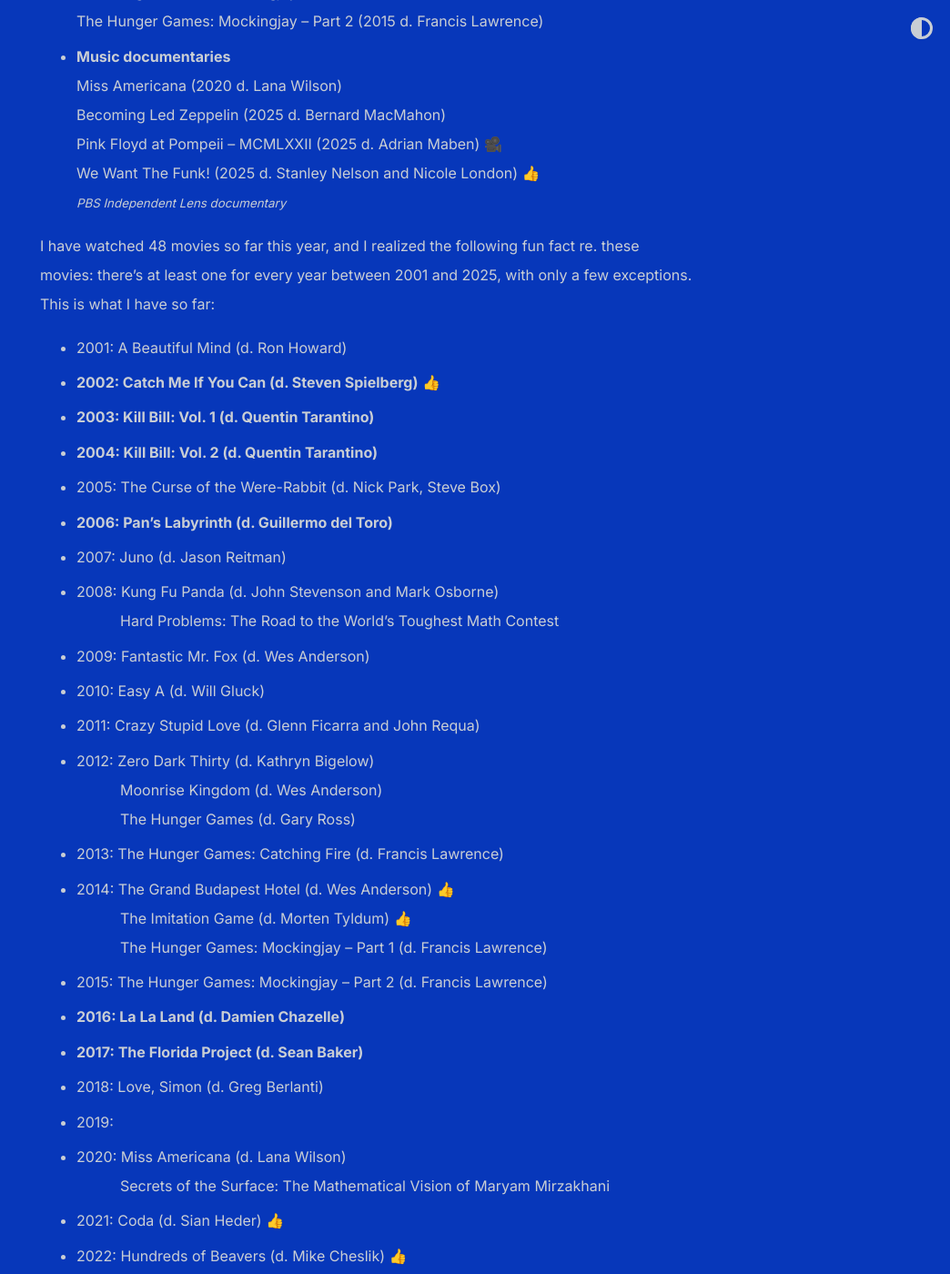
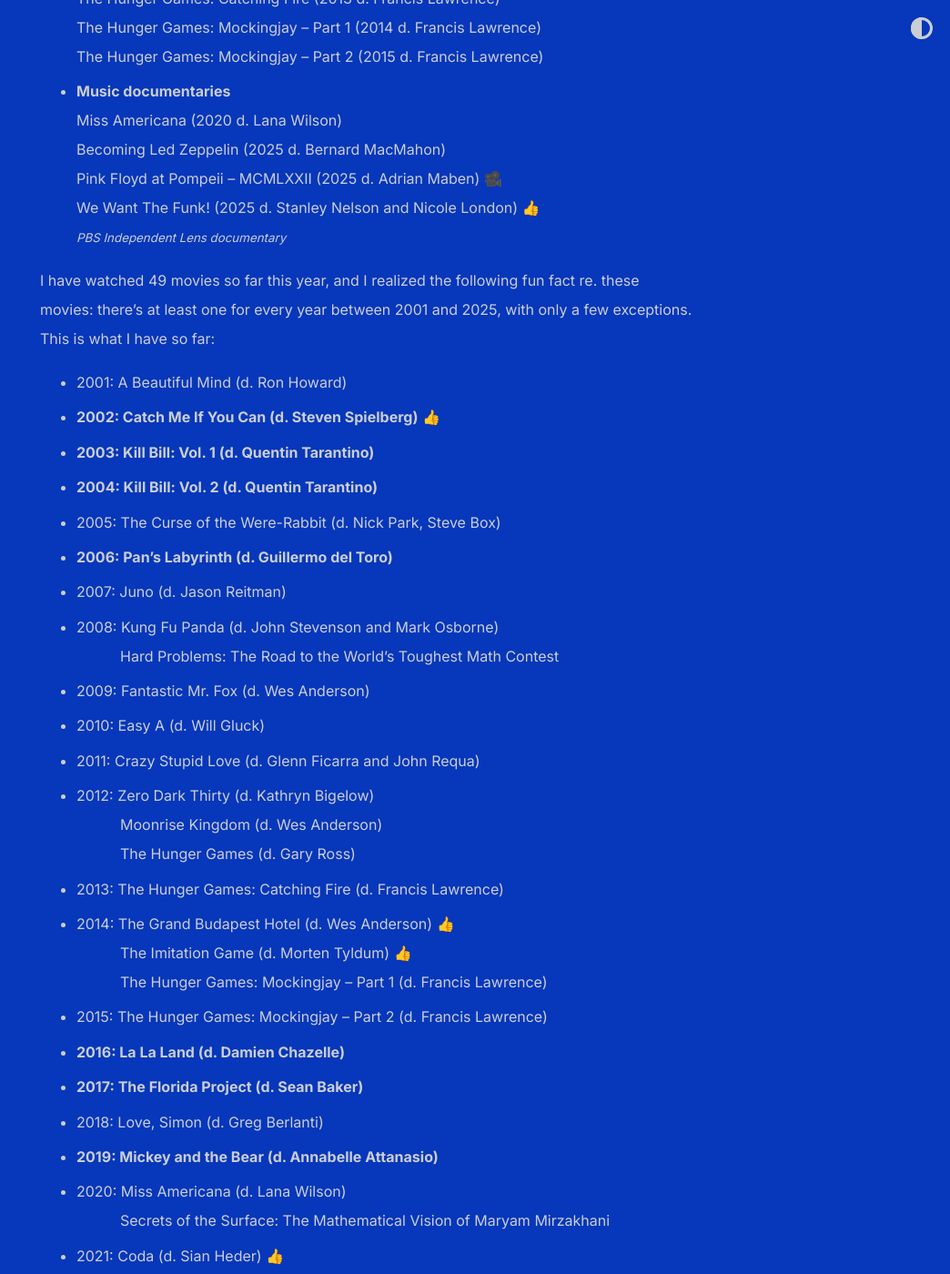
Before and after one commit to shihankanungo/shihankanungo.github.io, a Jekyll site: the page built from movies.md, in a window 1280 px wide and 1400 px high, scrolled down 2975 px. Shown: the whole window at 91% size, without its empty margins (236-1280 px from the left). Built offline with Jekyll 4.4.1, drawn with Linux system fonts in a browser that asks for light colours; some of the changed text lies outside the part shown.

Commit message:
Update movies.md

```diff
--- a/movies.md
+++ b/movies.md
@@ -35,6 +35,7 @@
 - La La Land (2016 d. Damien Chazelle)
 - The Florida Project (2017 d. Sean Baker)
 - Love, Simon (2018 d. Greg Berlanti)
+- Mickey and the Bear (2019 d. Annabelle Attanasio)
 - Coda (2021 d. Sian Heder) 👍
 - Air (2023 d. Ben Affleck)
 - Wicked (2024 d. Jon M. Chu)
@@ -70,7 +71,7 @@
   Pink Floyd at Pompeii – MCMLXXII (2025 d. Adrian Maben) 🎥 <br>
   We Want The Funk! (2025 d. Stanley Nelson and Nicole London) 👍 <br> <small>_PBS Independent Lens documentary_</small>
 
-I have watched 48 movies so far this year, and I realized the following fun fact re. these movies: there's at least one for every year between 2001 and 2025, with only a few exceptions. This is what I have so far:
+I have watched 49 movies so far this year, and I realized the following fun fact re. these movies: there's at least one for every year between 2001 and 2025, with only a few exceptions. This is what I have so far:
 
 - 2001: A Beautiful Mind (d. Ron Howard)
 - **2002: Catch Me If You Can (d. Steven Spielberg)**  👍
@@ -95,7 +96,7 @@
 - **2016: La La Land (d. Damien Chazelle)**
 - **2017: The Florida Project (d. Sean Baker)**
 - 2018: Love, Simon (d. Greg Berlanti)
-- 2019:
+- **2019: Mickey and the Bear (d. Annabelle Attanasio)**
 - 2020: Miss Americana (d. Lana Wilson) <br>
   &emsp;&emsp;&emsp;Secrets of the Surface: The Mathematical Vision of Maryam Mirzakhani
 - 2021: Coda (d. Sian Heder) 👍
```
Also changed, not shown: other parts of movies.md (+0 -1 lines).
